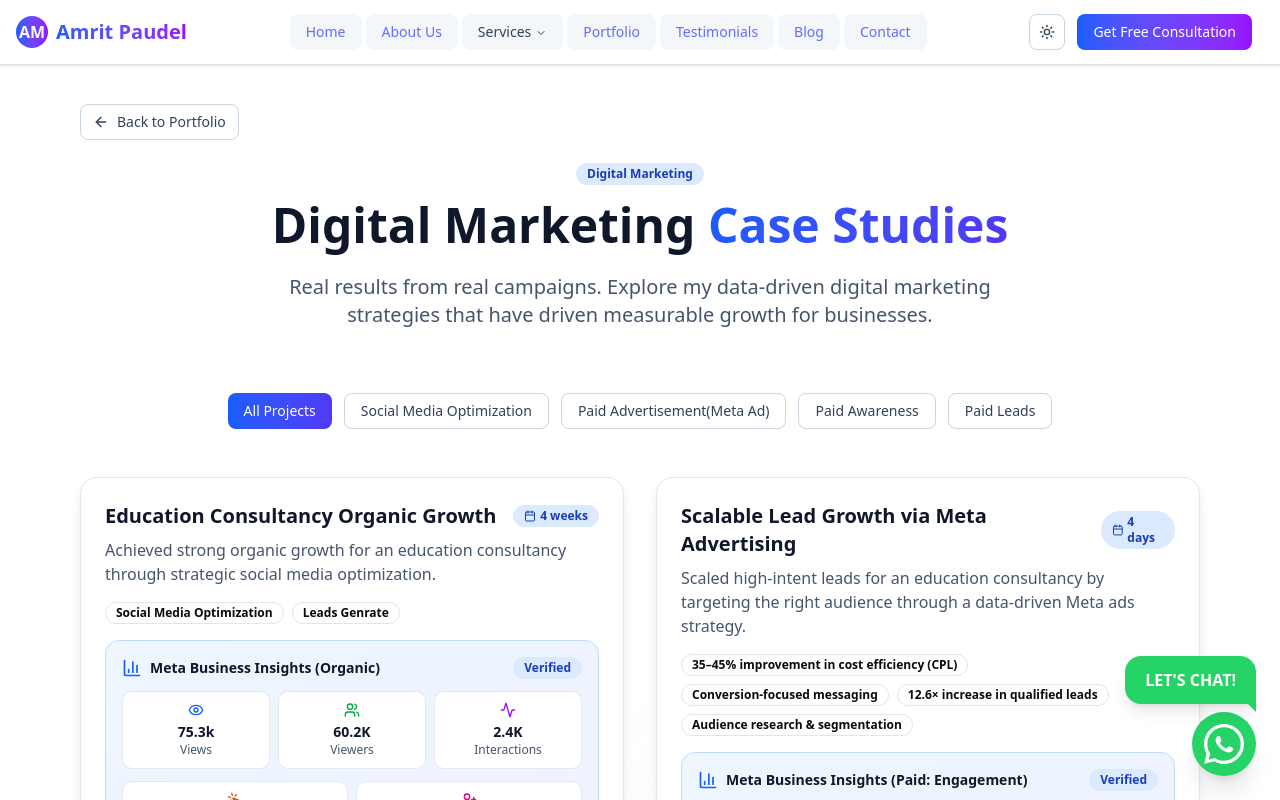
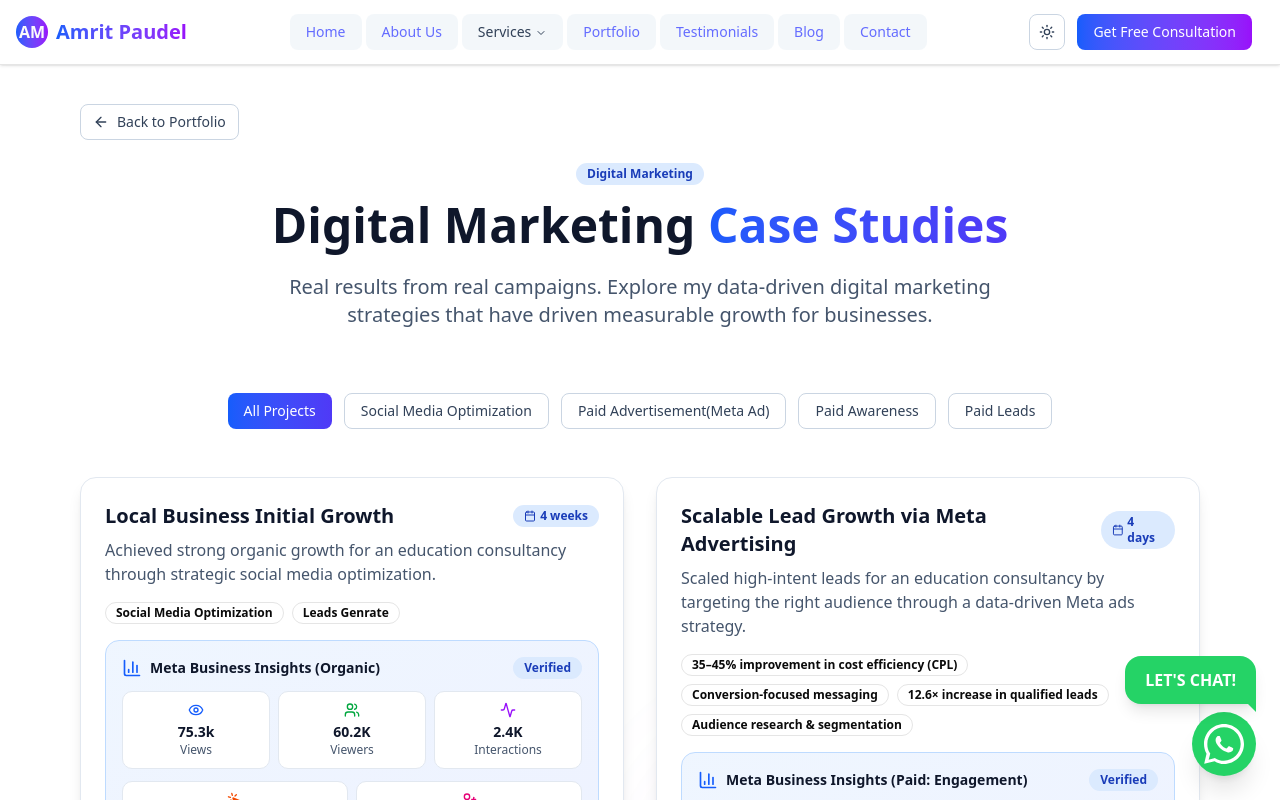
Before and after one commit to ashishpaudel123/AmritPaudel, a React (Vite) app: page /portfolio/digital-marketing in a window 1280 px wide. Shown: the top 800 px of the page. Built offline with nearby package versions, Linux system fonts and the light colour scheme.

Commit message:
fix: updated project data

```diff
--- a/src/components/digital-marketing-portfolio.tsx
+++ b/src/components/digital-marketing-portfolio.tsx
@@ -67,7 +67,7 @@ export function DigitalMarketingPortfolio({
       id: 1,
       category: "organic",
       type: "Organic",
-      title: "Education Consultancy Organic Growth",
+      title: "Local Business Initial Growth",
       description:
         "Achieved strong organic growth for an education consultancy through strategic social media optimization.",
       image: "/api/placeholder/400/300",
```
